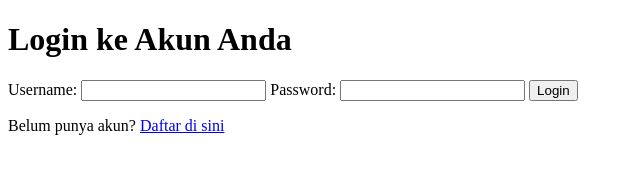
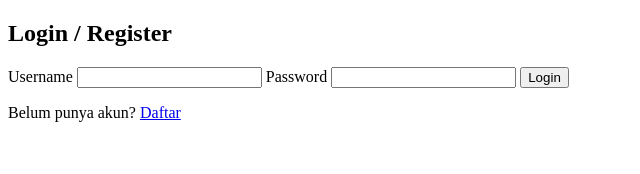
Before and after one commit to ganzganteng/pinjamankamu, a plain HTML site: page login.html in a window 1280 px wide. Shown: the whole page, without its empty margins (0-640 px from the left). Drawn offline with Linux system fonts and the light colour scheme.

Commit message:
Update login.html

```diff
--- a/login.html
+++ b/login.html
@@ -1,27 +1,23 @@
 <!DOCTYPE html>
-<html lang="en">
+<html lang="id">
 <head>
     <meta charset="UTF-8">
     <meta name="viewport" content="width=device-width, initial-scale=1.0">
-  <title>Login</title>
-  <link rel="stylesheet" href="css/styles.css">
+    <title>Login / Register</title>
+    <link rel="stylesheet" href="style.css">
 </head>
 <body>
-  <header>
-    <h1>Login ke Akun Anda</h1>
-  </header>
-
-  <section>
-    <form action="loan-form.html" method="POST">
-      <label for="username">Username:</label>
+    <div class="form-container">
+        <h2>Login / Register</h2>
+        <form id="login-form">
+            <label for="username">Username</label>
             <input type="text" id="username" name="username" required>
-
-      <label for="password">Password:</label>
+            <label for="password">Password</label>
             <input type="password" id="password" name="password" required>
-
             <button type="submit">Login</button>
         </form>
-    <p>Belum punya akun? <a href="register.html">Daftar di sini</a></p>
-  </section>
+        <p>Belum punya akun? <a href="register.html">Daftar</a></p>
+    </div>
+    <script src="script.js"></script>
 </body>
 </html>
```
Lines whose indentation alone changed are shown as unchanged.
